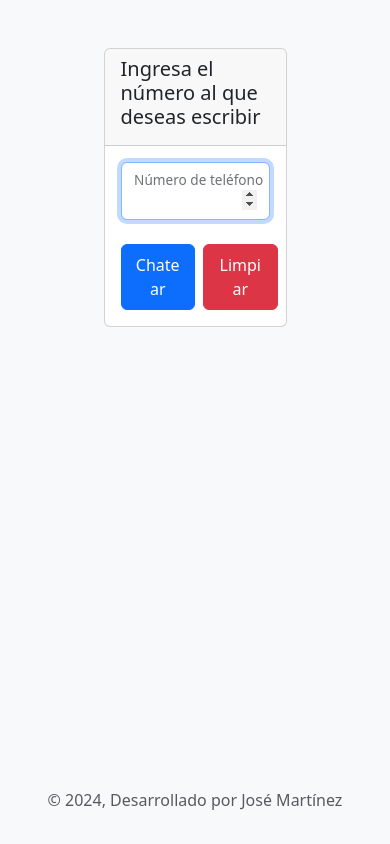
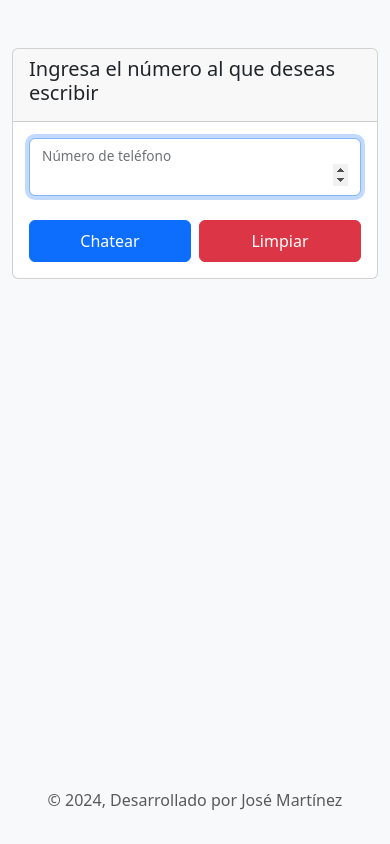
Before and after one commit to andresmh99/whatsapp-link, a plain HTML site: page index.html in a window 390 px wide. Drawn offline with nearby package versions, Linux system fonts and the light colour scheme.

Commit message:
responsive

```diff
--- a/index.html
+++ b/index.html
@@ -11,9 +11,11 @@
 </head>
 <body class="d-flex flex-column min-vh-100 bg-light"> <!-- Add class flex-column and min-vh-100 to body -->
 
-    <main class="form-signin flex-grow-1"> <!-- Add class flex-grow-1 to main -->
-       <div class="container my-5">
-            <div class="card w-50 m-auto ">
+    <main class="form-signin flex-grow-1 "> <!-- Add class flex-grow-1 to main -->
+       <div class="container">
+        <div class="row">
+            <div class="col-lg-6 col-sm-12 m-auto">
+                <div class="card my-5">
                     <div class="card-header">
                         <h5 class="card-title">Ingresa el número al que deseas escribir</h1>
                     </div>
@@ -32,6 +34,10 @@
                     </div>
                 </div>
             </div>
+
+        </div>
+
+       </div>
       </main>
 
       <footer class="footer mt-auto py-3 "> <!-- Add class mt-auto to footer -->
```
Lines whose indentation alone changed are shown as unchanged.
